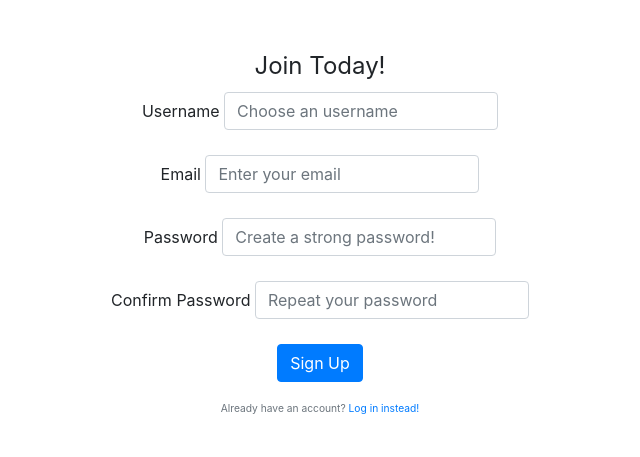
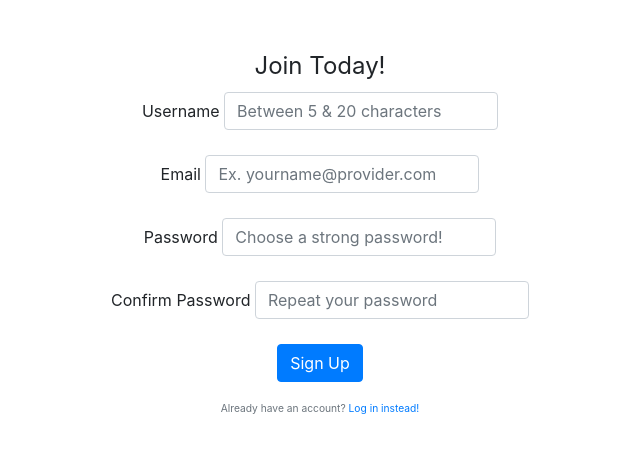
Before and after one commit to d-rocham/cs50-finance, a Flask app: page /register in a window 1280 px wide. Shown: the part 76-533 px from the top of the page, without its empty margins (320-960 px from the left). Run offline with Flask 2, Linux system fonts and the light colour scheme; some libraries are stand-ins or nearby versions.

Commit message:
Started implement DRY at register.html, login.html: 	Created form_macro.html 	In forms.py added 'render_kw" argument to each field to simplify macro implementation 	Now all HTML form validation attributes will come from server. 	Next: create macro.

```diff
--- a/forms.py
+++ b/forms.py
@@ -35,6 +35,7 @@ class AccessForm(FlaskForm):
     email = StringField(
         "Email",
         validators=[DataRequired(), Email(message=failed_validation_messages["email"])],
+        render_kw={"type": "email", "placeholder": "Ex. yourname@provider.com"},
     )
     password = PasswordField(
         "Password",
@@ -47,21 +48,35 @@ class AccessForm(FlaskForm):
                 message=failed_validation_messages["password"],
             ),
         ],
+        render_kw={
+            "type": "password",
+            "autocomplete": "off",
+            "minlength": f"{min_pwrd_len}",
+            "placeholder": "Choose a strong password!",
+        },
     )
 
 
 class RegistrationForm(AccessForm):
+    min = AccessForm.min_usr_len
+    max = AccessForm.max_usr_len
 
     username = StringField(
         "Username",
         validators=[
             DataRequired(),
             Length(
-                min=AccessForm.min_usr_len,
-                max=AccessForm.max_usr_len,
+                min=min,
+                max=max,
                 message=AccessForm.failed_validation_messages["username"],
             ),
         ],
+        render_kw={
+            "placeholder": f"Between {min} & {max} characters",
+            "autocomplete": "off",
+            "minlength": f"{min}",
+            "maxlength": f"{max}",
+        },
     )
 
     passwordConfirmation = PasswordField(
@@ -77,6 +92,7 @@ class RegistrationForm(AccessForm):
                 message=AccessForm.failed_validation_messages["password_confirmation"],
             ),
         ],
+        render_kw={"placeholder": "Repeat your password", "autocomplete": "off"},
     )
     submit = SubmitField("Sign Up")
 
--- a/templates/register.html
+++ b/templates/register.html
@@ -17,66 +17,56 @@ Register
                 {{ form.username.label(class="register__label form-group") }}
 
                 {% if form.username.errors %}
-                {{ form.username(class= "form-control is-invalid", placeholder = "Choose an username", autocomplete =
-                "off", minlength = form.username.validators[1].min, maxlength = form.username.validators[1].max ) }}
+                {{ form.username(class= "form-control is-invalid") }}
                 <div class="invalid-feedback">
                     {% for error in form.username.errors %}
                     <span> {{ error }} </span>
                     {% endfor %}
                 </div>
                 {% else %}
-                {{ form.username(class= "form-control", placeholder = "Choose an username", autocomplete = "off",
-                minlength = form.username.validators[1].min, maxlength = form.username.validators[1].max ) }}
+                {{ form.username(class= "form-control") }}
                 {% endif %}
             </div>
             <div class="form-group">
                 {{ form.email.label(class="register__label form-group") }}
 
                 {% if form.email.errors %}
-                {{ form.email(class="form-control is-invalid", placeholder = "Enter your email", autocomplete = "off",
-                type = "email")
-                }}
+                {{ form.email(class="form-control is-invalid") }}
                 <div class="invalid-feedback">
                     {% for error in form.email.errors %}
                     <span> {{ error }} </span>
                     {% endfor %}
                 </div>
                 {% else %}
-                {{ form.email(class="form-control", placeholder = "Enter your email", autocomplete = "off", type =
-                "email") }}
+                {{ form.email(class="form-control") }}
                 {% endif %}
             </div>
             <div class="form-group">
                 {{ form.password.label(class="register__label form-group") }}
 
                 {% if form.password.errors %}
-                {{ form.password(class="form-control is-invalid", placeholder = "Create a strong password!",
-                autocomplete = "off", minlength = form.password.validators[1].min) }}
+                {{ form.password(class="form-control is-invalid") }}
                 <div class="invalid-feedback">
                     {% for error in form.password.errors %}
                     <span> {{ error }} </span>
                     {% endfor %}
                 </div>
                 {% else %}
-                {{ form.password(class="form-control", placeholder = "Create a strong password!", autocomplete = "off",
-                minlength = form.password.validators[1].min)
-                }}
+                {{ form.password(class="form-control")}}
                 {% endif %}
             </div>
             <div class="form-group">
                 {{ form.passwordConfirmation.label(class="register__label form-group") }}
 
                 {% if form.passwordConfirmation.errors %}
-                {{ form.passwordConfirmation(class="form-control is-invalid", placeholder ="Repeat your password",
-                autocomplete ="off") }}
+                {{ form.passwordConfirmation(class="form-control is-invalid") }}
                 <div class="invalid-feedback">
                     {% for error in form.passwordConfirmation.errors %}
                     <span> {{ error }} </span>
                     {% endfor %}
                 </div>
                 {% else %}
-                {{ form.passwordConfirmation(class="form-control", placeholder ="Repeat your password", autocomplete
-                ="off") }}
+                {{ form.passwordConfirmation(class="form-control") }}
                 {% endif %}
             </div>
             <div class="form-group">
```
Also changed, not shown: templates/form_macro.html (added, +28 -0 lines).
